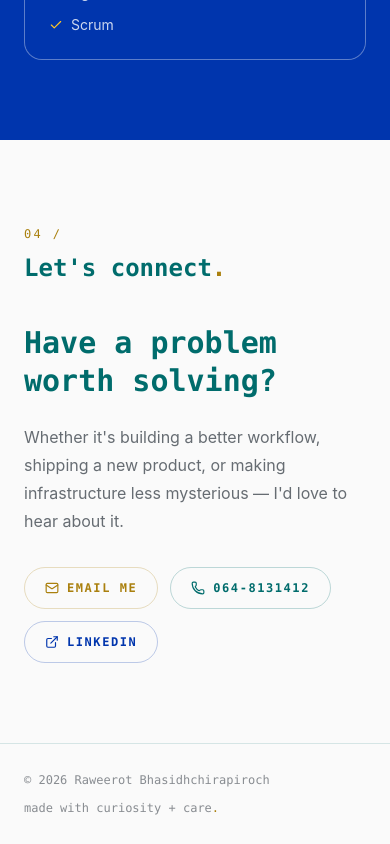
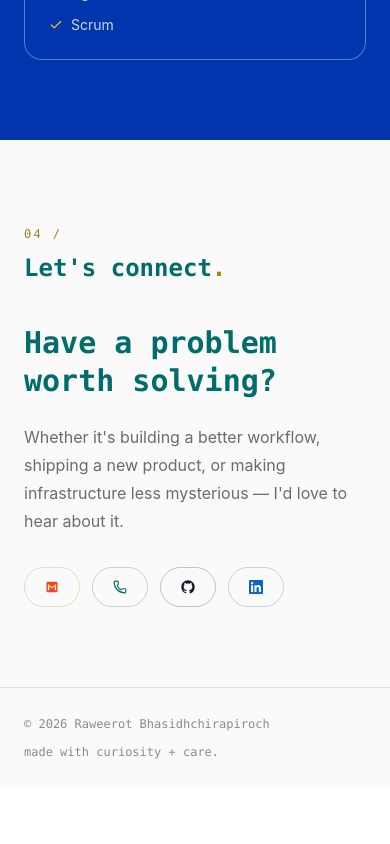
Before and after one commit to SunnyRichman/SunnyRichman.github.io, a Next.js app: page / in a window 390 px wide. Shown: the part 4282-5126 px from the top of the page. After the commit the page ends 5070 px from the top, so only its background shows below. Built offline with nearby package versions, Linux system fonts and the light colour scheme.

Commit message:
Move contact info and change logos

```diff
--- a/app/page.tsx
+++ b/app/page.tsx
@@ -2,19 +2,8 @@
 
 import { useState } from "react";
 import { TypewriterHeading } from "@/components/typewriter-heading";
-import {
-  ArrowUpRight,
-  Check,
-  Code2,
-  ExternalLink,
-  GitBranch,
-  Mail,
-  Menu,
-  Phone,
-  Terminal,
-  UsersRound,
-  X,
-} from "lucide-react";
+import { GitHubLogo, LinkedInLogo, GmailLogo } from "@/components/social-logos";
+import { ArrowUpRight, Check, ExternalLink, Mail, Menu, Phone, Terminal, X } from "lucide-react";
 
 const projects = [
   {
@@ -103,26 +92,6 @@ export default function Page() {
                 {item}
               </a>
             ))}
-          </div>
-          <div className="hidden items-center gap-3 md:flex">
-            <a
-              href="https://github.com/SunnyRichman"
-              target="_blank"
-              rel="noreferrer"
-              aria-label="GitHub"
-              className="rounded-full p-2 text-[#0035AD] transition-colors hover:bg-[#FFFFC9] hover:text-[#AA800E]"
-            >
-              <GitBranch size={17} />
-            </a>
-            <a
-              href="https://www.linkedin.com/in/sunnyict20/"
-              target="_blank"
-              rel="noreferrer"
-              aria-label="LinkedIn"
-              className="rounded-full p-2 text-[#0035AD] transition-colors hover:bg-[#FFFFC9] hover:text-[#AA800E]"
-            >
-              <UsersRound size={17} />
-            </a>
           </div>
           <button
             className="md:hidden"
@@ -313,21 +282,29 @@ export default function Page() {
                 href="mailto:hoylordzbaby@gmail.com"
                 className="inline-flex items-center gap-2 rounded-full border border-[#AA800E]/25 px-5 py-3 font-mono text-xs font-bold uppercase tracking-[0.13em] text-[#AA800E] hover:border-[#AA800E]"
               >
-                <Mail size={14} /> Email me
+                <GmailLogo />
               </a>
               <a
                 href="tel:0648131412"
                 className="inline-flex items-center gap-2 rounded-full border border-[#006C6C]/25 px-5 py-3 font-mono text-xs font-bold uppercase tracking-[0.13em] text-[#006C6C] hover:border-[#006C6C]"
               >
-                <Phone size={14} /> 064-8131412
+                <Phone size={14} />
+              </a>
+              <a
+                href="https://github.com/SunnyRichman"
+                target="_blank"
+                rel="noreferrer"
+                className="inline-flex items-center gap-2 rounded-full border border-[#17202A]/25 px-5 py-3 font-mono text-xs font-bold uppercase tracking-[0.13em] text-[#17202A] hover:border-[#17202A]"
+              >
+                <GitHubLogo />
               </a>
               <a
                 href="https://www.linkedin.com/in/sunnyict20/"
                 target="_blank"
                 rel="noreferrer"
-                className="inline-flex items-center gap-2 rounded-full border border-[#0035AD]/25 px-5 py-3 font-mono text-xs font-bold uppercase tracking-[0.13em] text-[#0035AD] hover:border-[#0035AD]"
+                className="inline-flex items-center gap-2 rounded-full border border-[#0A66C2]/25 px-5 py-3 font-mono text-xs font-bold uppercase tracking-[0.13em] text-[#0A66C2] hover:border-[#0A66C2]"
               >
-                <ExternalLink size={14} /> LinkedIn
+                <LinkedInLogo />
               </a>
             </div>
           </div>
--- /dev/null
+++ b/components/social-logos.tsx
@@ -0,0 +1,37 @@
+export function GitHubLogo() {
+  return (
+    <svg
+      aria-hidden="true"
+      viewBox="0 0 24 24"
+      width={14}
+      height={14}
+      fill="currentColor"
+    >
+      <path d="M12 .5C5.65.5.5 5.65.5 12a11.5 11.5 0 0 0 7.86 10.92c.58.1.79-.25.79-.56v-2c-3.2.7-3.87-1.37-3.87-1.37-.52-1.33-1.28-1.68-1.28-1.68-1.04-.71.08-.7.08-.7 1.15.08 1.76 1.18 1.76 1.18 1.03 1.76 2.7 1.25 3.36.96.1-.75.4-1.25.73-1.54-2.55-.29-5.24-1.28-5.24-5.69 0-1.26.45-2.28 1.18-3.09-.12-.29-.51-1.46.11-3.05 0 0 .97-.31 3.17 1.18a11 11 0 0 1 5.77 0c2.2-1.49 3.17-1.18 3.17-1.18.63 1.59.23 2.76.11 3.05.74.81 1.18 1.83 1.18 3.09 0 4.42-2.7 5.39-5.26 5.68.41.36.78 1.06.78 2.14v3.17c0 .31.21.67.8.56A11.5 11.5 0 0 0 23.5 12C23.5 5.65 18.35.5 12 .5z" />
+    </svg>
+  )
+}
+
+export function LinkedInLogo() {
+  return (
+    <svg
+      aria-hidden="true"
+      viewBox="0 0 24 24"
+      width={14}
+      height={14}
+      fill="currentColor"
+    >
+      <path d="M20.45 20.45h-3.56v-5.57c0-1.33-.03-3.04-1.85-3.04-1.86 0-2.14 1.45-2.14 2.95v5.66H9.34V9h3.42v1.56h.05c.48-.9 1.64-1.85 3.37-1.85 3.6 0 4.27 2.37 4.27 5.46v6.28zM5.34 7.43a2.06 2.06 0 1 1 0-4.13 2.06 2.06 0 0 1 0 4.13zM7.12 20.45H3.56V9h3.56v11.45zM22.22 0H1.77C.79 0 0 .77 0 1.73v20.54C0 23.23.79 24 1.77 24h20.45C23.2 24 24 23.23 24 22.27V1.73C24 .77 23.2 0 22.22 0z" />
+    </svg>
+  )
+}
+
+export function GmailLogo() {
+  return (
+    <svg aria-hidden="true" viewBox="0 0 24 24" width={14} height={14}>
+      <path fill="#EA4335" d="M2.5 5.5A2.5 2.5 0 0 1 5 3h14a2.5 2.5 0 0 1 2.5 2.5v13A2.5 2.5 0 0 1 19 21H5a2.5 2.5 0 0 1-2.5-2.5v-13Z" />
+      <path fill="#fff" d="M5 6.5v11h2.25v-7.2L12 14l4.75-3.7v7.2H19v-11L12 12 5 6.5Z" />
+      <path fill="#FBBC04" d="M5 6.5 12 12l7-5.5v3.1L12 15l-7-5.4V6.5Z" />
+    </svg>
+  )
+}
```
